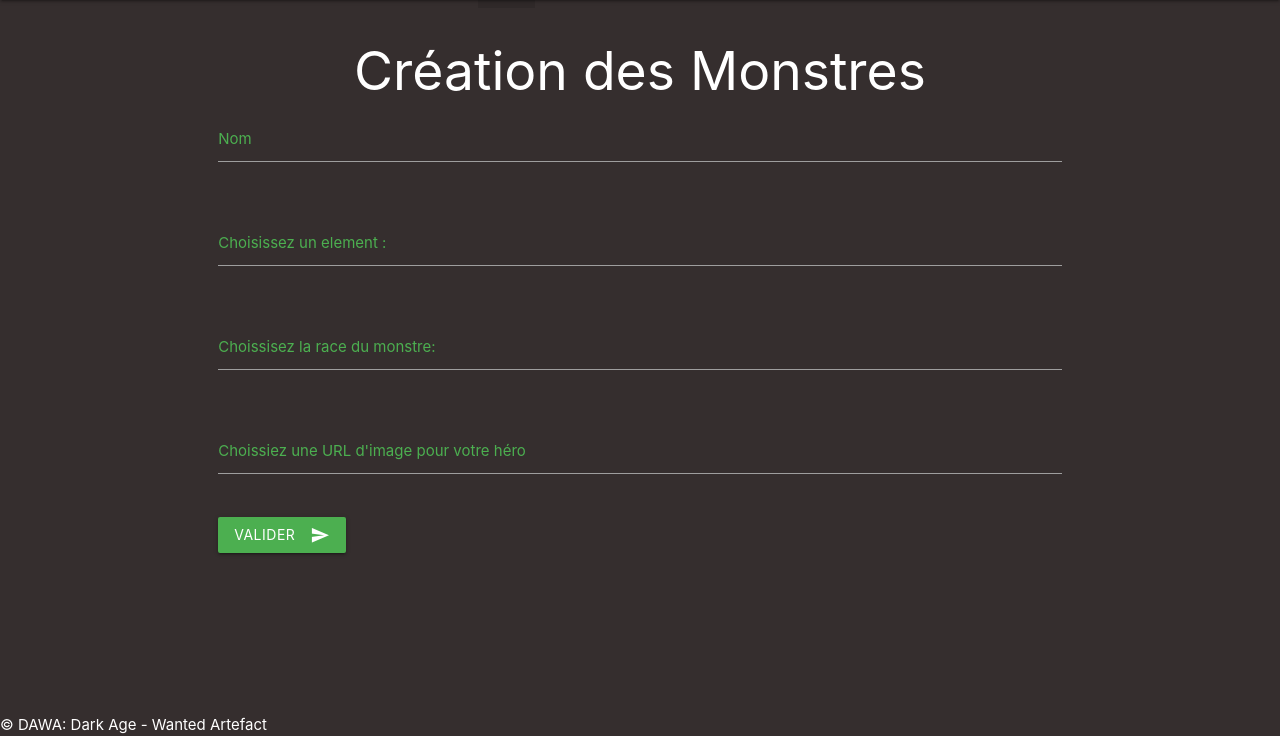
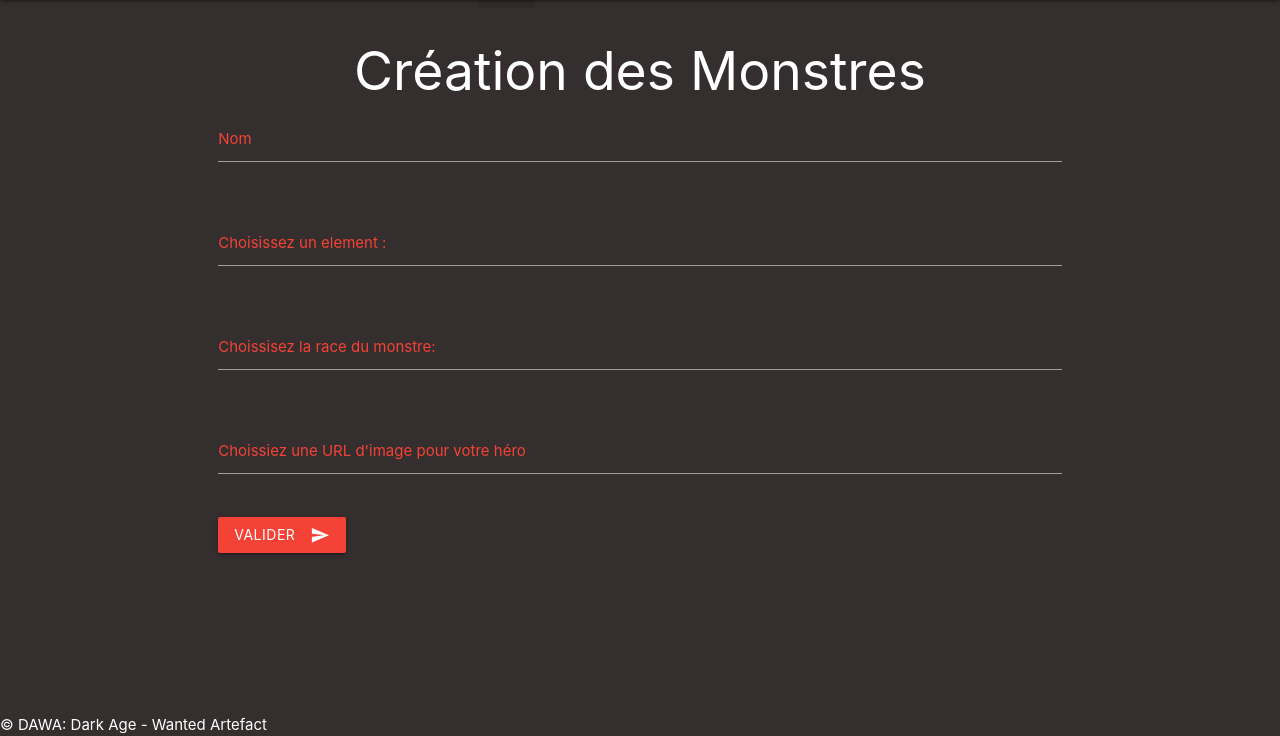
Before and after one commit to GammWi/LP_PHP_1, a PHP site: template src/public/Views/character/monster.html.twig in a window 1280 px wide. Shown: the part 64-800 px from the top of the page. Run offline with PHP 8.4, Linux system fonts and the light colour scheme; the template is opened without the code that fills it, so the values that code supplies are empty; some libraries are stand-ins or nearby versions.

Commit message:
changement vert en rouge monstre

```diff
--- a/src/public/Views/character/monster.html.twig
+++ b/src/public/Views/character/monster.html.twig
@@ -46,14 +46,14 @@
         <form class="col s12">
             <div class="row">
                 <div class="input-field col s12">
-                    <input class="green-text validate" type="text" id="name" name="name" required minlength="1" maxlength="55" size="55">
-                    <label class="green-text" for="nom">Nom</label>
+                    <input class="red-text validate" type="text" id="name" name="name" required minlength="1" maxlength="55" size="55">
+                    <label class="red-text" for="nom">Nom</label>
                 </div>
             </div>
             <div class="row">
                 <div class="input-field col s12">
-                    <input class="green-text validate" type="text" list="chooseElem" name="namelem">
-                    <label class="green-text" for="namelem">Choisissez un element : </label>
+                    <input class="red-text validate" type="text" list="chooseElem" name="namelem">
+                    <label class="red-text" for="namelem">Choisissez un element : </label>
                     <datalist id="chooseElem">
                         {% for elem in element %}
                             <select>{{ elem.name }}</select>
@@ -64,8 +64,8 @@
             </div>
             <div class="row">
                 <div class="input-field col s12">
-                    <label  class="green-text validate" for="namerace">Choissisez la race du monstre: </label>
-                    <input class="green-text" type="text" list="chooseRace" name="namerace">
+                    <label  class="red-text validate" for="namerace">Choissisez la race du monstre: </label>
+                    <input class="red-text" type="text" list="chooseRace" name="namerace">
                     <datalist id="chooseRace">
                         {% for race in listerace %}
                             <select value="{{ race.name }}">{{ race.name }}</select>
@@ -75,11 +75,11 @@
             </div>
             <div class="row">
                 <div class="input-field col s12">
-                    <input id="img" type="text" class="green-text validate">
-                    <label class="green-text" for="img">Choissiez une URL d'image pour votre héro</label>
+                    <input id="img" type="text" class="red-text validate">
+                    <label class="red-text" for="img">Choissiez une URL d'image pour votre héro</label>
                 </div>
             </div>
-            <button class="green btn waves-effect waves-light" type="submit" name="action">Valider
+            <button class="red btn waves-effect waves-light" type="submit" name="action">Valider
                 <i class="material-icons right">send</i>
             </button>
         </form>
```
